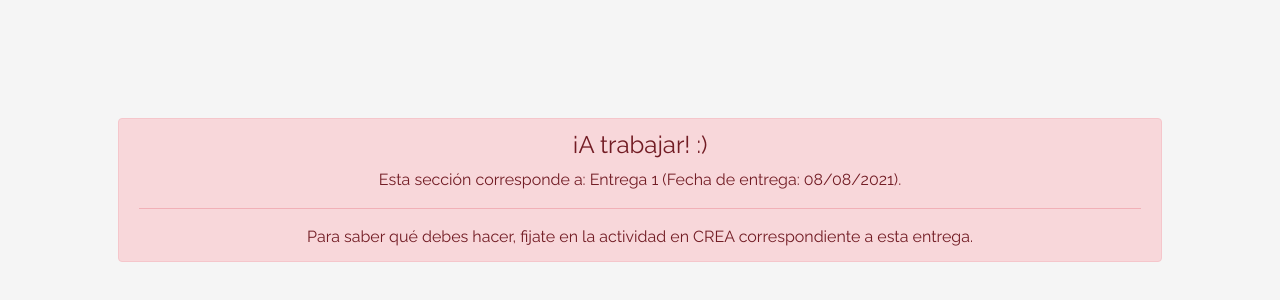
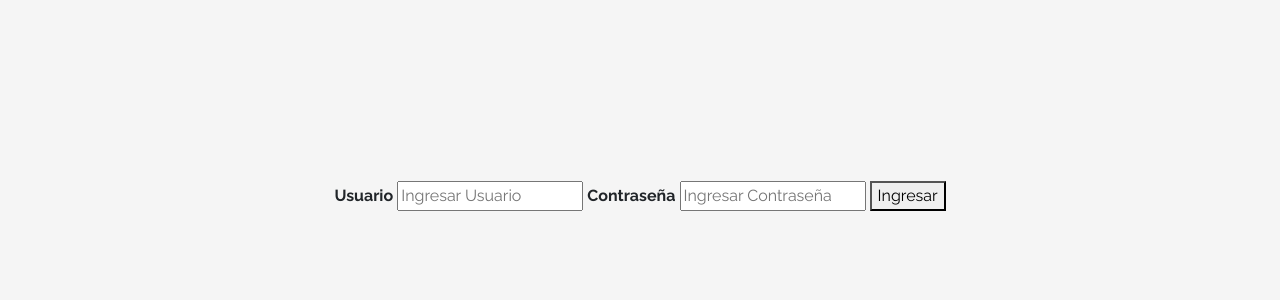
Before and after one commit to franciscodiaz12/ecommerceproyecto, a plain HTML site: page login.html in a window 1280 px wide. Shown: the part 202-502 px from the top of the page. Drawn offline with Linux system fonts and the light colour scheme.

Commit message:
Update login.html

```diff
--- a/login.html
+++ b/login.html
@@ -39,11 +39,20 @@
 
 <body class="text-center">
   <div class="container p-5">
-    <div class="alert alert-danger" role="alert" style="position: relative; width:auto; top: 0;">
-      <h4 class="alert-heading">¡A trabajar! :)</h4>
-      <p>Esta sección corresponde a: Entrega 1 (Fecha de entrega: 08/08/2021).</p>
-      <hr>
-      <p class="mb-0">Para saber qué debes hacer, fijate en la actividad en CREA correspondiente a esta entrega.</p>
+    <div  role="alert" style="position: relative; width:auto; top: 0;">
+      <form action="index.html" method="post">
+        <div class="container">
+          <label for="uname"><b>Usuario</b></label>
+          <input type="text" placeholder="Ingresar Usuario" name="uname" required>
+
+          <label for="psw"><b>Contraseña</b></label>
+          <input type="password" placeholder="Ingresar Contraseña" name="psw" required>
+          <button  id="boton">Ingresar</button>
+
+        </div>
+
+
+      </form>
     </div>
   </div>
 
```
